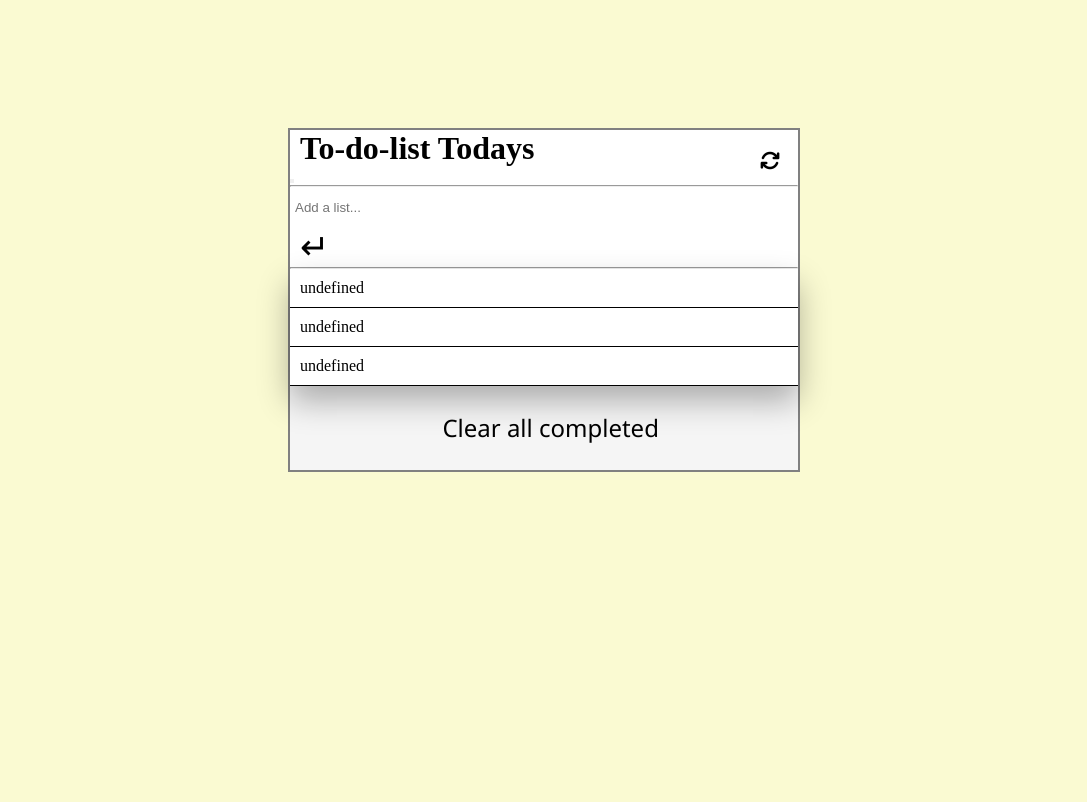
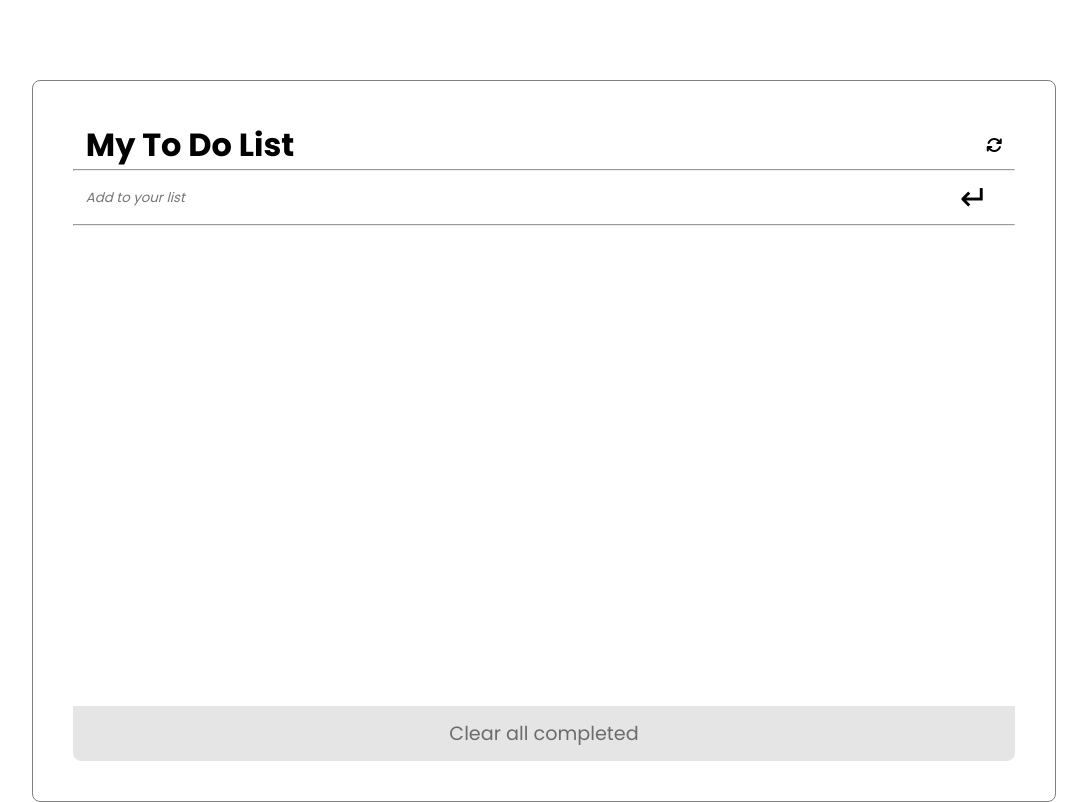
Before and after one commit to Becky449/my-to-do-list, a website built with webpack: page src/index.html in a window 1280 px wide. Shown: the whole page, without its empty margins (96-1183 px from the left). Built offline with nearby package versions, Linux system fonts and the light colour scheme.

Commit message:
Crud addition to the to-do list

```diff
--- a/src/index.html
+++ b/src/index.html
@@ -9,30 +9,23 @@
     <title>To Do List</title>
 </head>
 <body>
-    <main id="container">
-        <section>
-            <ul class="main">
-                <li>
-                    <h1>To-do-list Todays</h1>
-                    <button type="button"><i class="fa-solid fa-arrows-rotate"></i></button>
-                </li>
-                <hr>
-                <li id="add-task">
-                    <form action="" data-new-list-form>
-                        <input placeholder="Add a list..." data-new-list-input type="text">
-                        <button type="submit" id="push" class="first-btn">&#x21B5;</button>
-                    </form>
-                </li>
-                <hr>
-                <ul id="tasks">
 
-                </ul>
-                <li id="remove" class="clear">
-                    <a href="#">Clear all completed</a>
-                </li>
+    <div class="container">
+        <header>
+          <h1>My To Do List</h1>
+          <i class="fa-solid fa-arrows-rotate " aria-hidden="true"></i>
+        </header>
+        <hr>
+          <form action="post" id="task-form">
+            <input for="text" id="input-field" class="add-list" placeholder="Add to your list" required></input>
+            <button class="add-btn first-btn" id="push">&#x21B5;</button>
+          </form>
+          <hr>
+            <ul class="list">
             </ul>
-        </section>
-    </main>
-    <script src="./index.js"></script>
+        <button type="button" class="clear">
+          Clear all completed
+        </button>
+      </div>
 </body>
 </html>
--- a/src/index.js
+++ b/src/index.js
@@ -1,61 +1,74 @@
+// import _, { forEach } from 'lodash';
 import './style.css';
+import * as stat from './modules/crud.js';
+import * as task from './modules/array.js';
 
-const listsContainer = document.querySelector('#tasks');
-const newListForm = document.querySelector('[data-new-list-form]');
-const newListInput = document.querySelector('[data-new-list-input]');
+let list = [];
 
-const lists = [
-  {
-    description: 'walk the dog',
-    completed: true,
-    index: 1,
-  },
-  {
-    description: 'Call my family mebers for my party',
-    completed: true,
-    index: 2,
-  },
-  {
-    description: 'Go grocery shopping',
-    completed: true,
-    index: 3,
-  },
-];
+const listContainer = document.querySelector('ul');
 
-function createList(name) {
-  return {
-    id: Date.now().toString(), name, tasks: [],
-  };
+const addList = () => {
+  if (window.localStorage.getItem('localTasks')) {
+    const localTasks = window.localStorage.getItem('localTasks');
+    list = JSON.parse(localTasks);
+  }
+  document.querySelector('.list').innerHTML = '';
+  list.forEach((item) => {
+    const taskElement = document.createElement('li');
+    taskElement.classList.add('task');
+    if (item.isCompleted) {
+      taskElement.classList.add('completed');
+    }
+    const checkbox = document.createElement('input');
+    checkbox.type = 'checkbox';
+    checkbox.classList.add('task-check');
+    checkbox.addEventListener('click', () => {
+      stat.status(item, list);
+      addList();
+    });
+    checkbox.checked = item.isCompleted;
+    taskElement.appendChild(checkbox);
+    const taskText = document.createElement('input');
+    taskText.classList = 'task-text';
+    taskText.value = item.description;
+    taskText.addEventListener('change', () => {
+      if (taskText.value.length > 0) {
+        item.description = taskText.value;
+        stat.saveLocal(list);
+      }
+    });
+    taskElement.appendChild(taskText);
+    const dragIcon = document.createElement('button');
+    dragIcon.classList = 'far fa-trash-alt deleteBtn';
+    taskElement.appendChild(dragIcon);
+    taskElement.draggable = 'true';
+    document.querySelector('.list').appendChild(taskElement);
+  });
+};
+
+function removeItem(e) {
+  if (!e.target.classList.contains('deleteBtn')) {
+    return;
+  }
+  const btn = e.target;
+  list.forEach((task) => {
+    if (task.description === btn.parentElement.children[1].value) {
+      list.splice(list.indexOf(task), 1);
+    }
+  });
+  btn.closest('li').remove();
+  task.updateIndex(list);
+  stat.saveLocal(list);
 }
 
-function clearElement(element) {
-  while (element.firstChild) {
-    element.removeChild(element.firstChild);
-  }
-}
-
-function render() {
-  clearElement(listsContainer);
-  lists.forEach((list) => {
-    const listElement = document.createElement('li');
-    const btn = document.createElement('button');
-    listElement.dataset.listId = list.id;
-    btn.dataset.listId = list.id;
-    listElement.classList.add('list-name');
-    btn.classList.add('delete');
-    listElement.innerText = list.name;
-    listsContainer.appendChild(listElement);
-  });
-}
-
-newListForm.addEventListener('submit', (e) => {
-  e.preventDefault();
-  const listName = newListInput.value;
-  if (listName == null || listName === '') return;
-  const list = createList(listName);
-  newListInput.value = null;
-  lists.push(list);
-  render();
+listContainer.addEventListener('click', removeItem);
+addList();
+document.querySelector('#task-form').addEventListener('submit', (event) => {
+  event.preventDefault();
+  task.add(list);
+  addList();
 });
-
-render();
+document.querySelector('.clear').addEventListener('click', () => {
+  task.removeDone(list);
+  addList();
+});
--- /dev/null
+++ b/src/modules/array.js
@@ -0,0 +1,21 @@
+import { saveLocal } from './crud.js';
+
+export function add(list) {
+  list.push({ description: document.querySelector('#input-field').value, isCompleted: false, index: list.length + 1 });
+  document.querySelector('#input-field').value = '';
+  saveLocal(list);
+}
+
+export function updateIndex(list) {
+  let i = 1;
+  list.forEach((elem) => {
+    elem.index = i;
+    i += 1;
+  });
+}
+
+export function removeDone(list) {
+  list = list.filter((elem) => elem.isCompleted === false);
+  updateIndex(list);
+  saveLocal(list);
+}
--- /dev/null
+++ b/src/modules/crud.js
@@ -0,0 +1,12 @@
+export function saveLocal(list) {
+  window.localStorage.setItem('localTasks', JSON.stringify(list));
+}
+
+export function status(elem, list) {
+  list.forEach((task) => {
+    if (task === elem) {
+      task.isCompleted = !task.isCompleted;
+    }
+  });
+  saveLocal(list);
+}
--- a/src/style.css
+++ b/src/style.css
@@ -1,94 +1,137 @@
-* {
+@import url('https://fonts.googleapis.com/css2?family=Poppins:wght@400;500;600;700&display=swap');
+
+*,
+html {
   padding: 0;
   margin: 0;
   box-sizing: border-box;
+  font-family: 'Poppins', sans-serif;
 }
 
-body {
-  height: 100%;
-  background: lightgoldenrodyellow;
+header {
+  display: flex;
+  flex-direction: row;
+  align-items: center;
+  justify-content: space-between;
+  padding: 0 0.8rem;
 }
 
-ul {
-  list-style-type: none;
+.container {
+  margin: auto;
+  margin-top: 5rem;
+  padding: 2.5rem;
+  border-radius: 0.5rem;
+  width: 80%;
+  display: flex;
+  flex-direction: column;
+  border: 1px solid #808080;
 }
 
-#container {
+.add-list {
+  padding: 0 0.8rem;
+  border: none;
+  background: #fff;
+  font-style: italic;
+  margin: 0.8rem 0;
+  width: 100%;
+}
+
+input:focus {
+  outline: none;
+}
+
+li {
+  background: #000;
+}
+
+.task {
+  display: flex;
+  padding: 0.8rem 1.8rem;
+  background: #fff;
+  gap: 0.8rem;
+  border-bottom: 1px solid #111110;
+}
+
+.task-text {
+  font-weight: normal;
+  font-size: 1.4rem;
+  width: 100%;
+  outline: none;
+  border: none;
+}
+
+.deleteBtn {
   display: flex;
   flex-direction: column;
-  border: 2px solid grey;
-  background-color: #fff;
-  min-width: 450px;
-  width: 40%;
-  position: relative;
-  left: 30%;
-  margin-top: 10%;
+  align-items: center;
+  justify-content: center;
+  border: none;
+  background: #fff;
+  cursor: pointer;
+  margin-right: 0.5rem;
 }
 
-h1 {
-  font-size: 2rem;
-  padding-left: 10px;
+.deleteBtn:hover {
+  color: red;
+  font-size: 1.3rem;
+  text-decoration: none;
 }
 
-.fa-arrows-rotate {
-  position: absolute;
-  left: 92.5%;
-  bottom: 88%;
-  font-size: 20px;
+.clear {
+  display: flex;
+  justify-content: center;
+  font-size: 1.2rem;
+  padding: 0.8rem 0;
+  color: #6d6b6b;
+  background: #0000001a;
+  border-bottom-left-radius: 0.5rem;
+  border-bottom-right-radius: 0.5rem;
+  cursor: pointer;
+  border: none;
+}
+
+.clear:hover {
+  background: #b1bbb8;
+  color: black;
+}
+
+.checkbox {
   cursor: pointer;
 }
 
-input {
-  border: none;
-  width: 90%;
-  height: 40px;
-  padding-left: 5px;
+.list {
+  height: 60vh;
+  overflow-y: auto;
 }
 
-form input:focus {
-  outline: none;
-  padding-left: 5px;
+.list::-webkit-scrollbar {
+  width: 10px;
 }
 
-hr {
-  background-color: lightgray;
-  height: 2px;
-  width: 100%;
+.list::-webkit-scrollbar-track {
+  background: #f1f1f1;
+  border-radius: 25px;
 }
 
-.first-btn {
-  background: none;
+.list::-webkit-scrollbar-thumb {
+  background: #1e3b30;
+  border-radius: 25px;
+}
+
+#task-form {
+  display: flex;
+  flex-direction: row;
+  margin-right: 1rem;
+}
+
+.add-btn {
+  background: white;
   border: none;
   padding-inline: 10px;
   font-size: 35px;
   cursor: pointer;
 }
 
-.clear {
-  padding-left: 30%;
-  padding-bottom: 5%;
-  padding-top: 5%;
-  background-color: whitesmoke;
+.completed {
+  text-decoration: line-through;
 }
-
-.clear a {
-  font-size: 1.5rem;
-  font-family: 'Segoe UI', Tahoma, Geneva, Verdana, sans-serif;
-  text-decoration: none;
-  color: #000;
-}
-
-#tasks {
-  background-color: #fff;
-  box-shadow: 0 15px 30px rgba(0, 0, 0, 0.3);
-  width: 100%;
-  position: relative;
-}
-
-.list-name {
-  font-size: 1rem;
-  border-bottom: 1px solid #000;
-  padding-top: 10px;
-  padding-bottom: 10px;
-  padding-left: 10px;
-}
```
Also changed, not shown: README.md, build/index.bundle.js, build/index.html.
